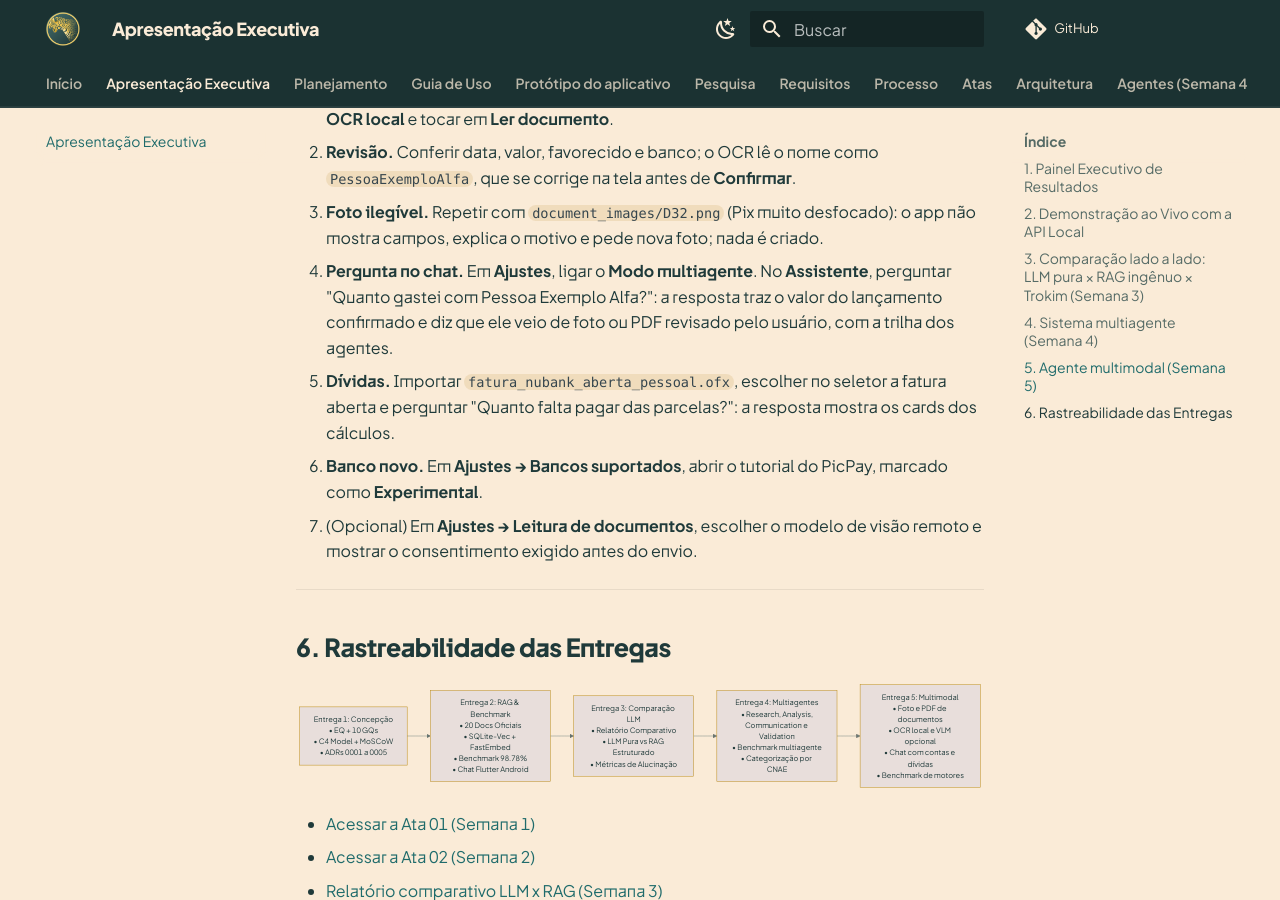
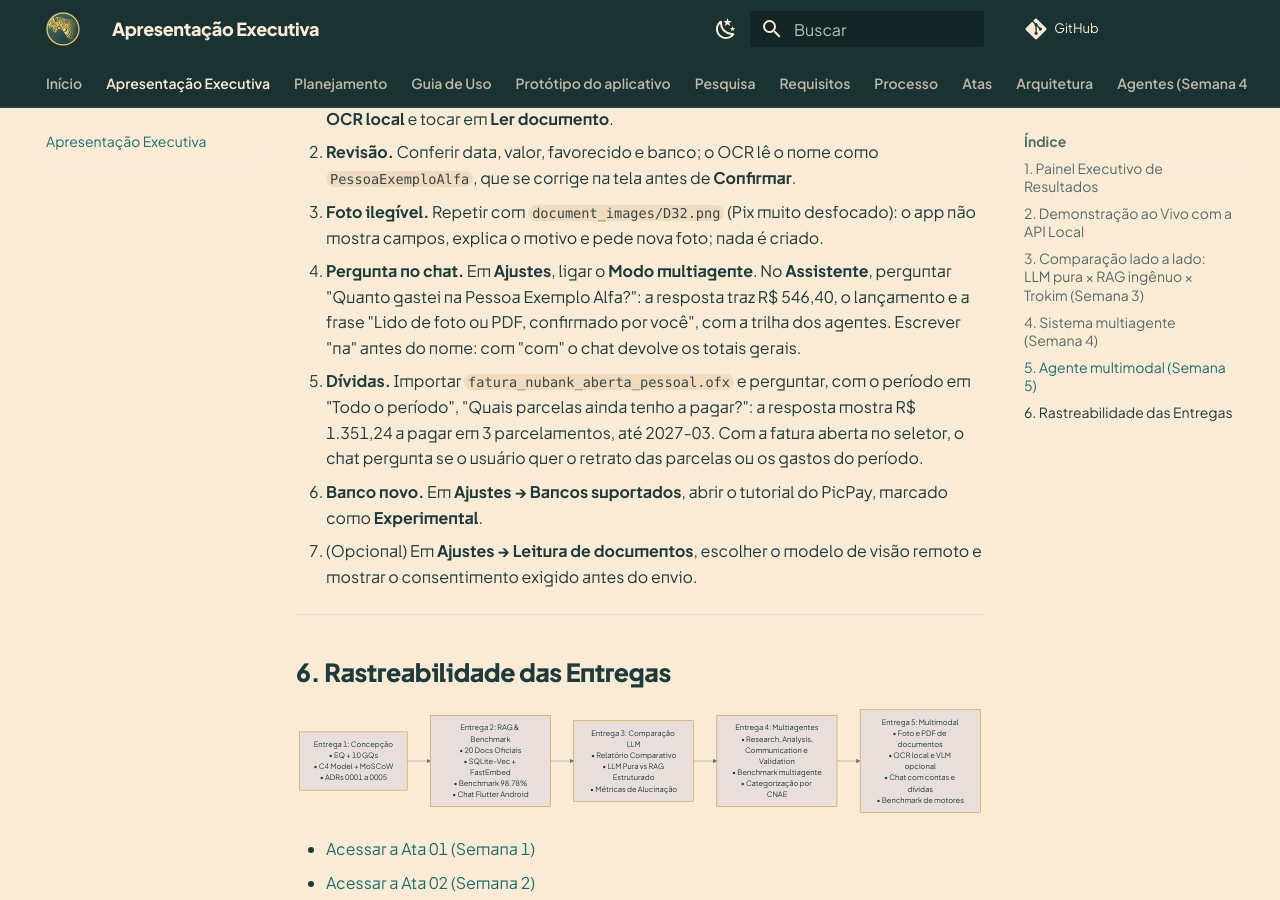
Before and after one commit to moonshinerd/trokim, an MkDocs documentation site: the page built from docs/apresentacao.md, in a window 1280 px wide and 900 px high, scrolled down 7510 px. Built offline with MkDocs 1.6.1 and Material for MkDocs 9.7.7, drawn with Linux system fonts in a browser that asks for light colours; comment, search, counter and statistics services are not loaded.

Commit message:
docs: perguntas do roteiro conferidas contra a API

```diff
--- a/docs/apresentacao.md
+++ b/docs/apresentacao.md
@@ -129,10 +129,13 @@ entram.
 3. **Foto ilegível.** Repetir com `document_images/D32.png` (Pix muito desfocado): o app não mostra
    campos, explica o motivo e pede nova foto; nada é criado.
 4. **Pergunta no chat.** Em **Ajustes**, ligar o **Modo multiagente**. No **Assistente**,
-   perguntar "Quanto gastei com Pessoa Exemplo Alfa?": a resposta traz o valor do lançamento
-   confirmado e diz que ele veio de foto ou PDF revisado pelo usuário, com a trilha dos agentes.
-5. **Dívidas.** Importar `fatura_nubank_aberta_pessoal.ofx`, escolher no seletor a fatura aberta e
-   perguntar "Quanto falta pagar das parcelas?": a resposta mostra os cards dos cálculos.
+   perguntar "Quanto gastei na Pessoa Exemplo Alfa?": a resposta traz R$ 546,40, o lançamento
+   e a frase "Lido de foto ou PDF, confirmado por você", com a trilha dos agentes. Escrever "na"
+   antes do nome: com "com" o chat devolve os totais gerais.
+5. **Dívidas.** Importar `fatura_nubank_aberta_pessoal.ofx` e perguntar, com o período em
+   "Todo o período", "Quais parcelas ainda tenho a pagar?": a resposta mostra R$ 1.351,24 a
+   pagar em 3 parcelamentos, até 2027-03. Com a fatura aberta no seletor, o chat pergunta se
+   o usuário quer o retrato das parcelas ou os gastos do período.
 6. **Banco novo.** Em **Ajustes → Bancos suportados**, abrir o tutorial do PicPay, marcado como
    **Experimental**.
 7. (Opcional) Em **Ajustes → Leitura de documentos**, escolher o modelo de visão remoto e
```
